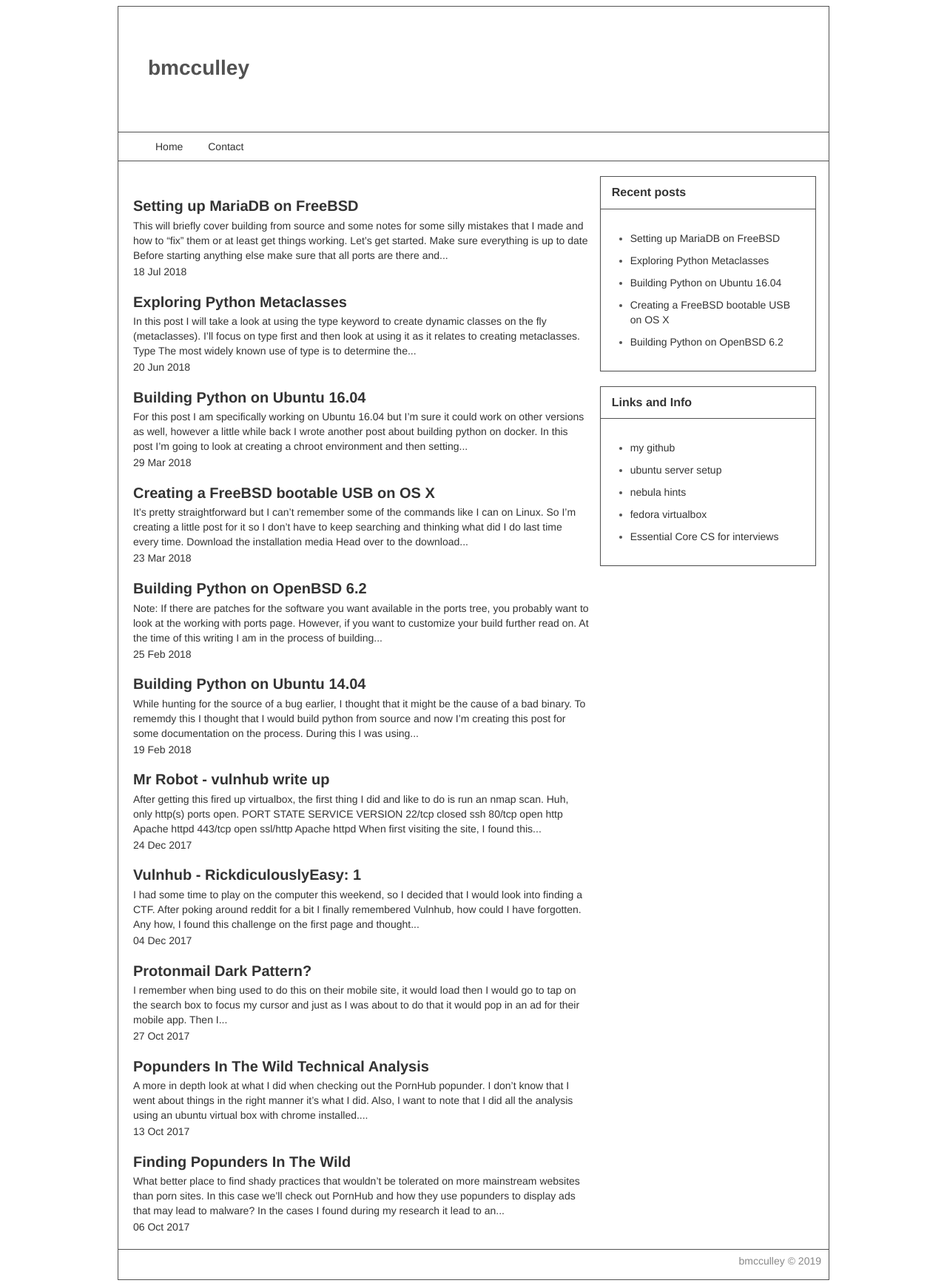
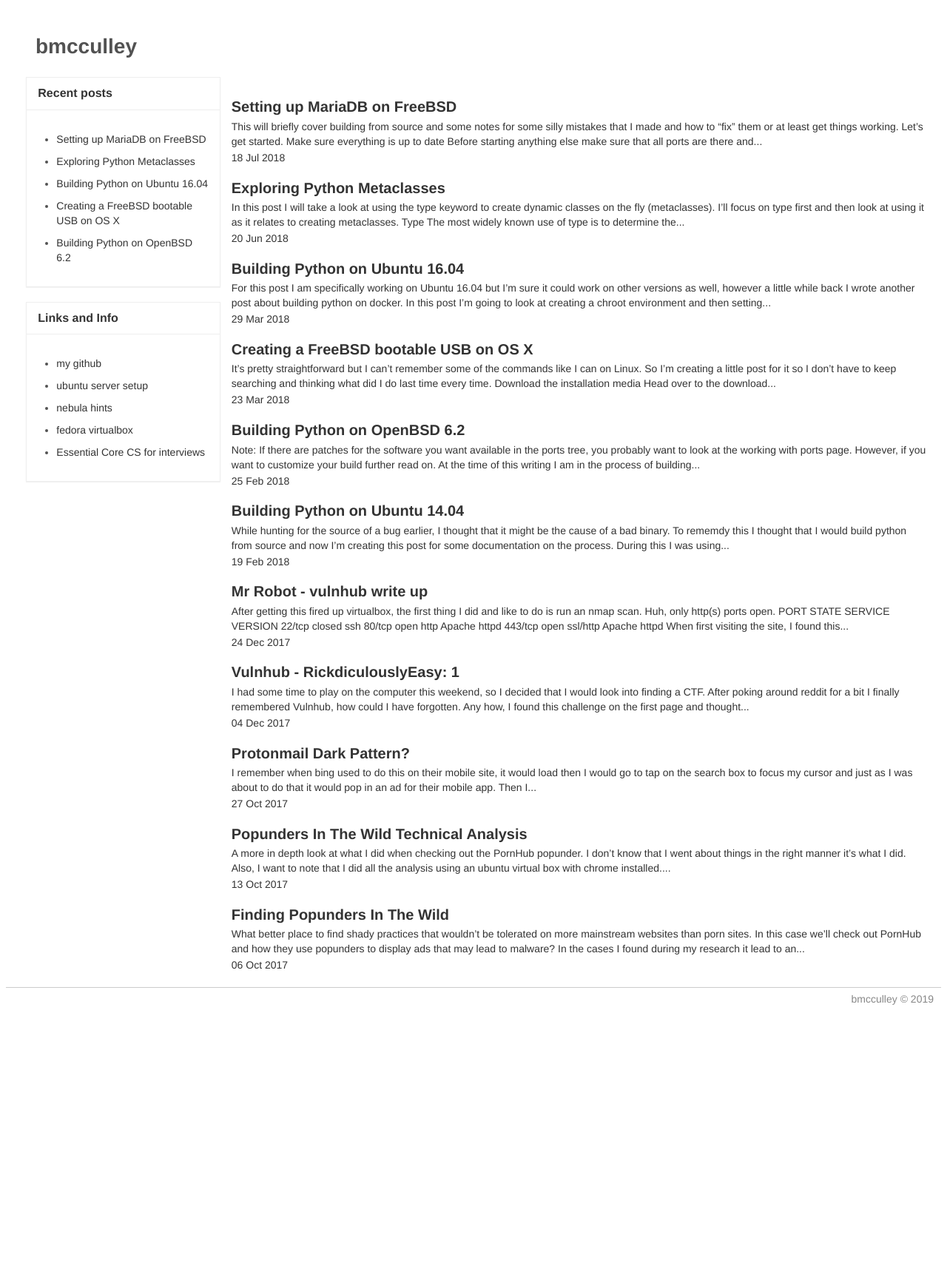
Before and after one commit to 6f0/6f0.github.io, a Jekyll site: the page built from index.html, in a window 1280 px wide. Shown: the whole page at 74% size. Built offline with Jekyll 4.4.1, drawn with Linux system fonts in a browser that asks for light colours; after the commit the page ends 1383 px from its top, so only the background shows below that.

Commit message:
update style

```diff
--- a/_includes/header.html
+++ b/_includes/header.html
@@ -1,7 +1,7 @@
         <div class="header">
           <h1><a href="/">{{ site.title }}</a></h1>
         </div>
-        <div class="navbar-btn">
+        <!--div class="navbar-btn">
           <span class="icon-bar"></span>
           <span class="icon-bar"></span>
           <span class="icon-bar"></span>
@@ -11,4 +11,4 @@
             <li><a href="/">Home</a></li>
             <li><a href="/contact.html" id="contact">Contact</a></li>
           </ul>
-        </nav><!-- /#menu -->
+        </nav><-- /#menu -->
```
Also changed, not shown: css/m.min.css.
